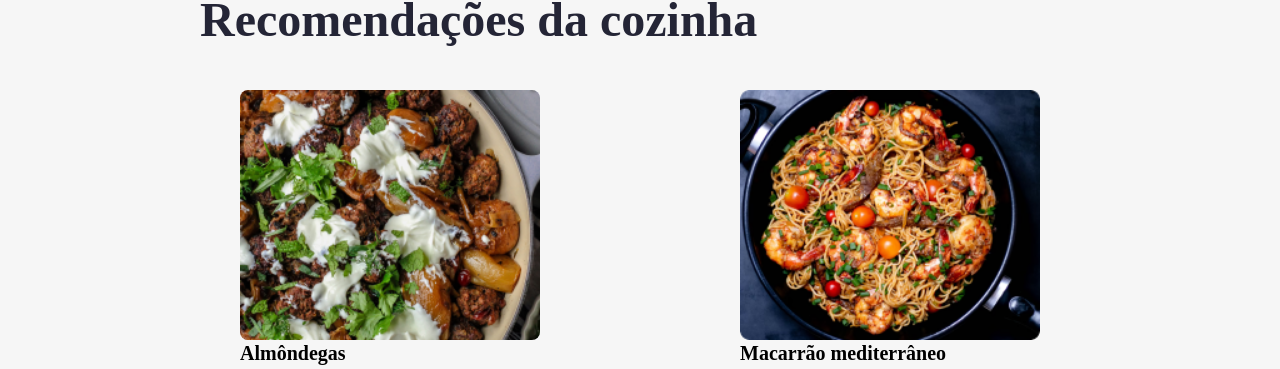
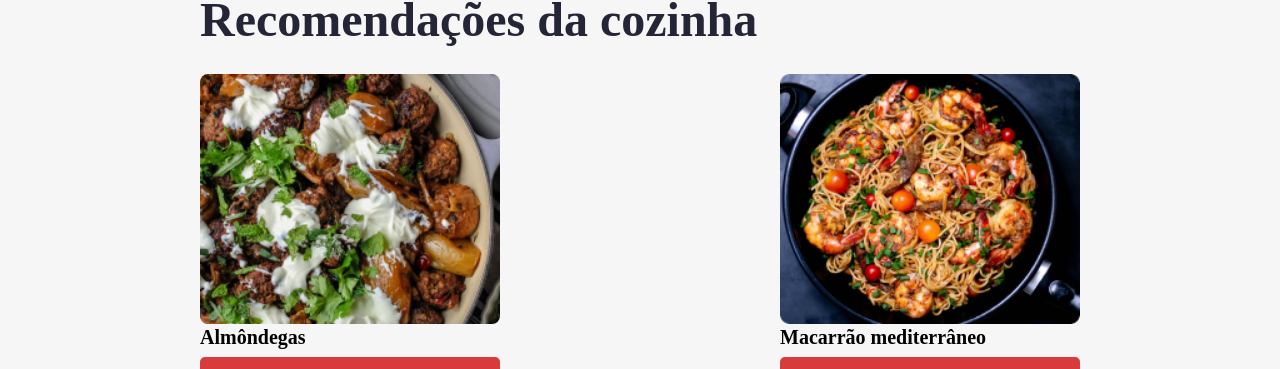
Before and after one commit to Odisseu93/aluroni, a React (Create React App) app: page / in a window 1280 px wide. Shown: the part 565-934 px from the top of the page. Built offline with nearby package versions, Linux system fonts and the light colour scheme; the HTML template or start-up script is replaced by a standard one; a web font is replaced by a local one.

Commit message:
resentando o css do elemento figure

```diff
--- a/src/index.css
+++ b/src/index.css
@@ -3,7 +3,6 @@
 body {
     line-height: 1;
 }
-
 
 body {
     background-color: #f6f6f6;
@@ -13,3 +12,9 @@ body {
     box-sizing: border-box;
     font-family: 'Italiana', serif;
 }
+
+figure {
+    margin: 0;
+    margin-block: 0;
+    margin-inline: 0;
+  }
```
